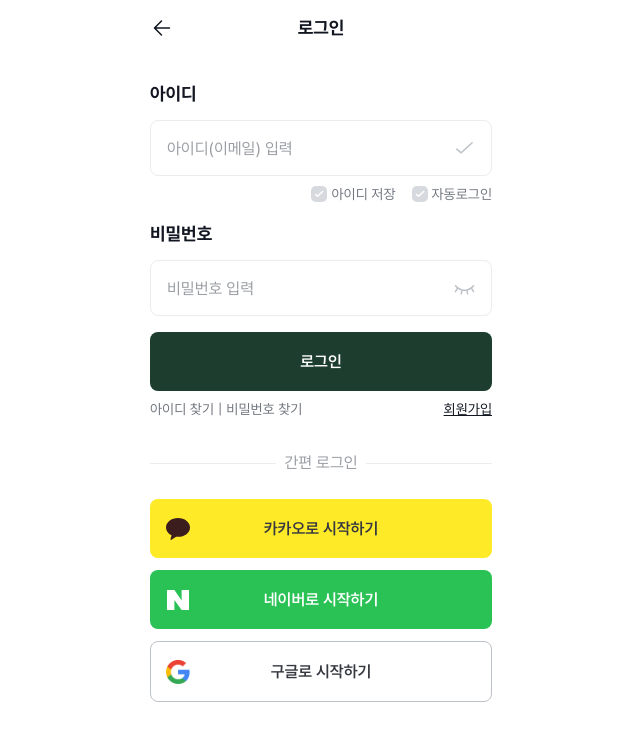
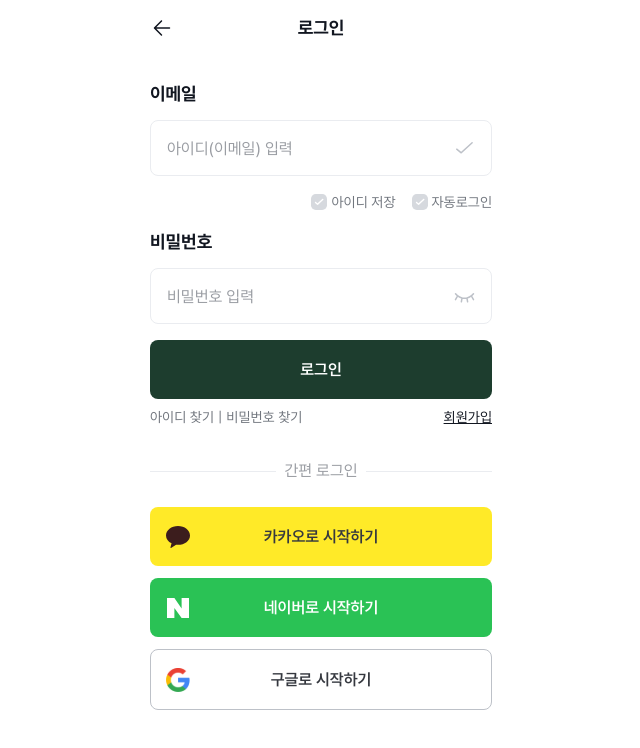
Before and after one commit to Book-Inside/book-inside-FE, a React (Vite) app: page /login in a window 1280 px wide. Shown: the top 748 px of the page, without its empty margins (319-959 px from the left). Built offline with nearby package versions, Linux system fonts and the light colour scheme.

Commit message:
refactor: login_page 컴포넌트, 코드 리팩토링(#4)

```diff
--- a/src/components/layout/body_layout.tsx
+++ b/src/components/layout/body_layout.tsx
@@ -1,5 +1,8 @@
 import { ChildrenProps } from "@interface/type";
 
-export default function BodyLayout({ children }: ChildrenProps) {
-  return <div className="px-6">{children}</div>;
+export default function BodyLayout({
+  children,
+  isMargin = false,
+}: ChildrenProps) {
+  return <div className={`px-6 ${isMargin ? "" : "mt-14"}`}>{children}</div>;
 }
--- /dev/null
+++ b/src/components/login_checkbox.tsx
@@ -0,0 +1,22 @@
+import CheckXsIcon from "@assets/icons/check_xs_icon";
+
+interface LoginCheckboxProps {
+    label :string
+}
+
+export default function Login_Checkbox({label}:LoginCheckboxProps) {
+    const id = `checkbox-${label.replace(/\s+/g, "-").toLowerCase()}`;
+    return (
+         <div className="login_check_layout">
+      <div className="login_check_icon_box">
+        <input type="checkbox" id={id} className="login_check" />
+        <div className="absolute pointer-events-none peer-checked:bg-point-800">
+          <CheckXsIcon />
+        </div>
+      </div>
+      <label htmlFor={id} className="login_check_label">
+        {label}
+      </label>
+    </div>
+    );
+}
--- a/src/components/login_form.tsx
+++ b/src/components/login_form.tsx
@@ -1,96 +1,39 @@
 import CheckIcon from "@assets/icons/check_icon";
 import Btn from "./btn";
-import SmallCheckIcon from "@assets/icons/check_xs_icon";
 import EyeCloseIcon from "@assets/icons/eye_close_icon";
-import CheckXsIcon from "@assets/icons/check_xs_icon";
+import LoginSocial from "./login_social";
+import LoginFormFooter from "./login_form_footer";
+import Login_Checkbox from "./login_checkbox";
+import LoginInput from "./login_input";
 
 export default function LoginForm() {
   return (
     <>
-      <form className="mt-14 pt-6 mb-8">
-        <div className="mb-4">
-          <label htmlFor="email" className="login_label">
-            아이디
-          </label>
-          <div className="login_input_icon_box mb-2">
-            <input
+      <form className="pt-6 mb-8">
+        <LoginInput
+          label="이메일"
+          id="email"
           type="text"
-              id="email"
-              name="email"
-              className="login_input"
           placeholder="아이디(이메일) 입력"
+          icon={<CheckIcon />}
         />
-            <CheckIcon />
+        <div className="login_check_box">
+          <Login_Checkbox label="아이디 저장" />
+          <Login_Checkbox label="자동로그인" />
         </div>
-          <div className="login_check_box">
-            <div className="login_check_layout">
-              <div className="login_check_icon_box">
-                <input type="checkbox" className="login_check" />
-                <div className="absolute pointer-events-none peer-checked:bg-point-800">
-                  <CheckXsIcon />
-                </div>
-              </div>
-              <label htmlFor="" className="login_check_label">
-                아이디 저장
-              </label>
-            </div>
-            <div className="login_check_layout">
-              <div className="login_check_icon_box">
-                <input type="checkbox" className="login_check" />
-                <div className="absolute pointer-events-none peer-checked:bg-point-800">
-                  <CheckXsIcon />
-                </div>
-              </div>
-              <label htmlFor="" className="login_check_label">
-                자동로그인
-              </label>
-            </div>
-          </div>
-        </div>
-        <div className="mb-4">
-          <label htmlFor="password" className="login_label">
-            비밀번호
-          </label>
-          <div className="login_input_icon_box">
-            <input
+        <LoginInput
+          label="비밀번호"
+          id="password"
           type="password"
-              id="password"
-              name="password"
-              className="login_input"
           placeholder="비밀번호 입력"
+          icon={<EyeCloseIcon />}
         />
-            <EyeCloseIcon />
-          </div>
-        </div>
-        <div>
         <div className="mb-2">
           <Btn color="point" text="로그인" />
         </div>
-          <div className="flex justify-between">
-            <div className="flex text-sm text-gray-500 space-x-1">
-              <span className="cursor-pointer">아이디 찾기</span>
-              <span>|</span>
-              <span className="cursor-pointer">비밀번호 찾기</span>
-            </div>
-            <span className="text-gray-900 text-sm underline cursor-pointer">
-              회원가입
-            </span>
-          </div>
-        </div>
+        <LoginFormFooter />
       </form>
-      <div className="mt-11">
-        <div className="relative mb-3">
-          <div className="absolute w-full border-t border-gray-100" />
-          <div className="relative -top-3 text-center">
-            <span className="bg-white px-2 text-gray-400">간편 로그인</span>
-          </div>
-        </div>
-        <div className="space-y-3">
-          <Btn icon color="kakao" text="카카오로 시작하기" />
-          <Btn icon color="naver" text="네이버로 시작하기" />
-          <Btn icon color="google" text="구글로 시작하기" />
-        </div>
-      </div>
+      <LoginSocial />
     </>
   );
 }
--- /dev/null
+++ b/src/components/login_form_footer.tsx
@@ -0,0 +1,14 @@
+export default function LoginFormFooter() {
+    return (
+         <div className="flex justify-between">
+            <div className="flex text-sm text-gray-500 space-x-1">
+              <span className="cursor-pointer">아이디 찾기</span>
+              <span>|</span>
+              <span className="cursor-pointer">비밀번호 찾기</span>
+            </div>
+            <span className="text-gray-900 text-sm underline cursor-pointer">
+              회원가입
+            </span>
+          </div>
+    );
+}
--- /dev/null
+++ b/src/components/login_input.tsx
@@ -0,0 +1,33 @@
+interface LoginInputProps {
+  id: string;
+  type: string;
+  placeholder: string;
+  label: string;
+  icon: JSX.Element;
+}
+
+export default function LoginInput({
+  id,
+  type,
+  placeholder,
+  label,
+  icon,
+}: LoginInputProps) {
+  return (
+    <div className="mb-4">
+      <label htmlFor={id} className="login_label">
+        {label}
+      </label>
+      <div className="login_input_icon_box mb-2">
+        <input
+          type={type}
+          id={id}
+          name={id}
+          className="login_input"
+          placeholder={placeholder}
+        />
+        {icon}
+      </div>
+    </div>
+  );
+}
--- /dev/null
+++ b/src/components/login_social.tsx
@@ -0,0 +1,19 @@
+import Btn from "./btn";
+
+export default function LoginSocial() {
+  return (
+    <div className="mt-11">
+      <div className="relative mb-3">
+        <div className="absolute w-full border-t border-gray-100" />
+        <div className="relative -top-3 text-center">
+          <span className="bg-white px-2 text-gray-400">간편 로그인</span>
+        </div>
+      </div>
+      <div className="space-y-3">
+        <Btn icon color="kakao" text="카카오로 시작하기" />
+        <Btn icon color="naver" text="네이버로 시작하기" />
+        <Btn icon color="google" text="구글로 시작하기" />
+      </div>
+    </div>
+  );
+}
--- a/src/index.css
+++ b/src/index.css
@@ -152,7 +152,7 @@ body {
 }
 
 .login_check_box {
-  @apply flex space-x-4 justify-end;
+  @apply flex space-x-4 justify-end mb-4;
 }
 
 .login_check_layout {
--- a/src/interface/type.ts
+++ b/src/interface/type.ts
@@ -3,6 +3,7 @@ import { ReactNode } from "react";
 // Layout
 export interface ChildrenProps {
   children: ReactNode;
+  isMargin?:boolean;
 }
 
 // btn
--- a/src/pages/signup/index.tsx
+++ b/src/pages/signup/index.tsx
@@ -13,9 +13,9 @@ export default function SignupPage() {
         <div
           className="h-[2px] bg-gray-700"
           style={{ width: `${progress}%` }}
-        ></div>
+        />
       </div>
-      <BodyLayout>
+      <BodyLayout isMargin>
         <SignupForm setProgress={setProgress} />
       </BodyLayout>
     </>
```
Lines whose indentation alone changed are shown as unchanged.
